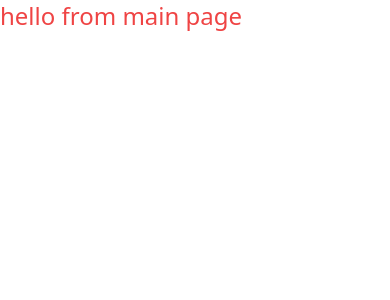
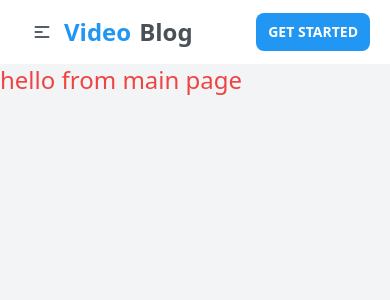
Before and after one commit to benkrakar/video-blog, a Vue app: page / in a window 390 px wide. Shown: the top 300 px of the page. Built offline with nearby package versions, Linux system fonts and the light colour scheme.

Commit message:
feat: adding main layout components (#5)

```diff
--- /dev/null
+++ b/src/assets/styles/base/_variables.css
@@ -0,0 +1,7 @@
+@layer base {
+  :root {
+    --color-primary: 33 150 243;
+    --color-secondary: 73 80 87;
+    --color-accent: 52 191 161;
+  }
+}
--- a/src/assets/styles/base/index.css
+++ b/src/assets/styles/base/index.css
@@ -1 +1,2 @@
 @import './_typography';
+@import './_variables';
--- a/src/assets/styles/components/index.css
+++ b/src/assets/styles/components/index.css
@@ -0,0 +1,8 @@
+@layer components {
+  .btn{
+    @apply border-none h-fit min-h-[2rem] p-3;
+  }
+  .btn-primary {
+    @apply bg-primary;
+  }
+}
--- a/src/assets/styles/index.css
+++ b/src/assets/styles/index.css
@@ -2,5 +2,6 @@
 @import './base';
 
 @import "tailwindcss/components";
+@import './components';
 
 @import "tailwindcss/utilities";
--- /dev/null
+++ b/src/components/Navbar.vue
@@ -0,0 +1,56 @@
+<template>
+  <div class="navbar bg-white px-5 sticky top-0 ">
+    <div class="navbar-start">
+      <div class="dropdown">
+        <label tabindex="0" class="btn btn-ghost lg:hidden">
+          <svg
+            xmlns="http://www.w3.org/2000/svg"
+            class="h-5 w-5"
+            fill="none"
+            viewBox="0 0 24 24"
+            stroke="currentColor"
+          >
+            <path
+              stroke-linecap="round"
+              stroke-linejoin="round"
+              stroke-width="2"
+              d="M4 6h16M4 12h8m-8 6h16"
+            />
+          </svg>
+        </label>
+        <ul
+          tabindex="0"
+          class="menu menu-compact dropdown-content mt-3 p-2 shadow bg-base-100 rounded-box w-52"
+        >
+          <li><a>Item 1</a></li>
+          <li tabindex="0">
+            <ul class="p-2">
+              <li><a>Submenu 1</a></li>
+              <li><a>Submenu 2</a></li>
+            </ul>
+          </li>
+          <li><a>Item 3</a></li>
+        </ul>
+      </div>
+      <div class="flex items-center space-x-2">
+  <div class="text-primary font-bold text-2xl">Video</div>
+  <div class="text-secondary font-bold text-2xl">Blog</div>
+</div>
+    </div>
+    <div class="navbar-center hidden lg:flex">
+      <ul class="menu menu-horizontal px-1">
+        <li><a>Item 1</a></li>
+        <li tabindex="0">
+          <ul class="p-2">
+            <li><a>Submenu 1</a></li>
+            <li><a>Submenu 2</a></li>
+          </ul>
+        </li>
+        <li><a>Item 3</a></li>
+      </ul>
+    </div>
+    <div class="navbar-end">
+      <a class="btn btn-primary">Get started</a>
+    </div>
+  </div>
+</template>
--- a/src/layouts/default.vue
+++ b/src/layouts/default.vue
@@ -1,5 +1,9 @@
+<script setup lang="ts">
+import Navbar from '@/components/Navbar.vue'
+</script>
 <template>
-  <div>
+  <div class="bg-gray-100 min-h-screen ">
+    <Navbar />
     <RouterView />
   </div>
 </template>
--- a/tailwind.config.js
+++ b/tailwind.config.js
@@ -5,6 +5,11 @@ module.exports = {
   content: ['./index.html', './src/**/*.{vue,js,ts,jsx,tsx}'],
   theme: {
     extend: {
+      colors: {
+        primary: 'rgb(var(--color-primary) / <alpha-value>)',
+        secondary: 'rgb(var(--color-secondary) / <alpha-value>)',
+        accent: 'rgb(var(--color-accent) / <alpha-value>)',
+      },
       fontFamily: {
         'sans': ['Sen', ...defaultTheme.fontFamily.sans],
       },
```
